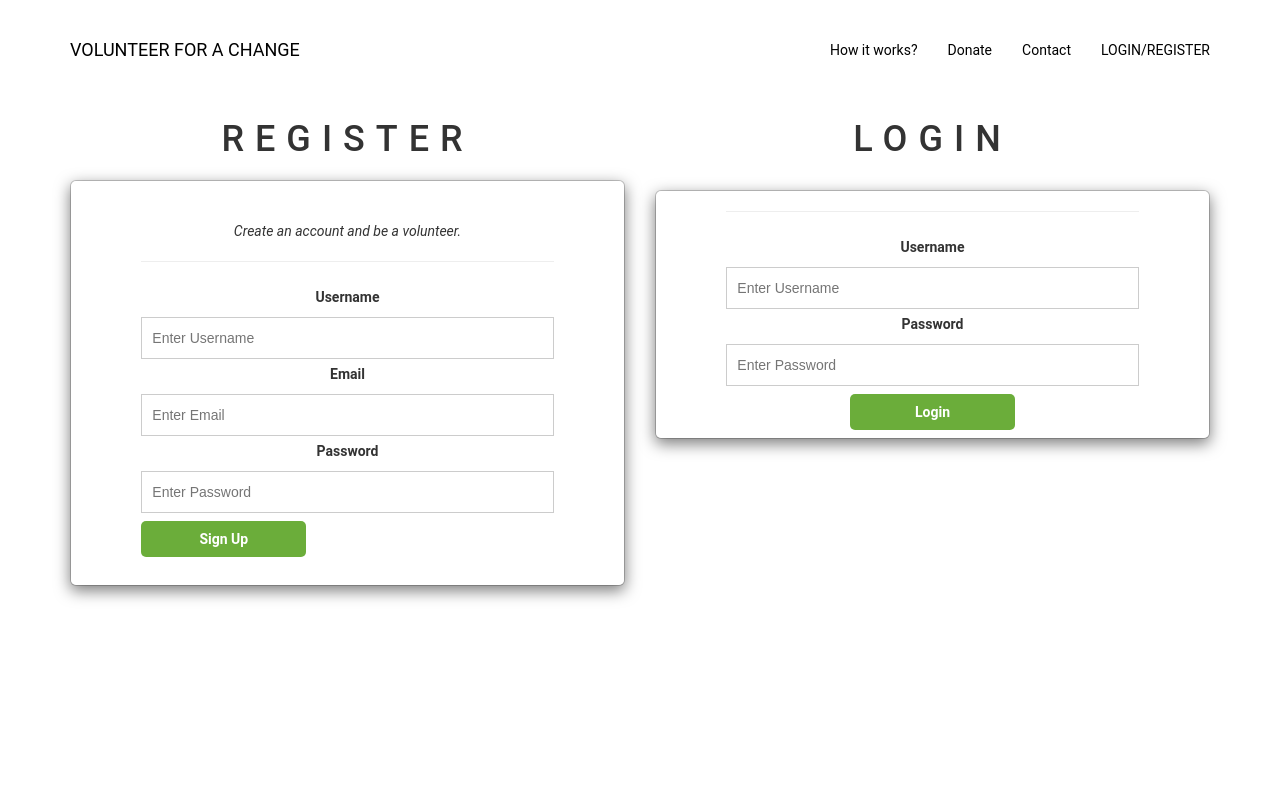
After one commit to afifmj/runio2018, a CodeIgniter app: page /runio/Home/login in a window 1280 px wide. The commit adds this page. Run offline with CodeIgniter, Linux system fonts and the light colour scheme.

Commit message:
Login frontend

```diff
--- a/application/controllers/Home.php
+++ b/application/controllers/Home.php
@@ -13,4 +13,8 @@ class Home extends CI_Controller {
         $this->load->view('home');
     }
 
+    public function login() {
+        $this->load->view('login');
+    }
+
 }
--- /dev/null
+++ b/application/views/login.php
@@ -0,0 +1,102 @@
+<!DOCTYPE html>
+<html>
+<head>
+    <title>
+        RUNIO
+    </title>
+    <!-- Bootstrap links -->
+    <meta charset="utf-8">
+    <meta name="viewport" content="width=device-width, initial-scale=1">
+    <link rel="stylesheet" href="https://maxcdn.bootstrapcdn.com/bootstrap/3.3.7/css/bootstrap.min.css">
+    <script src="https://ajax.googleapis.com/ajax/libs/jquery/3.3.1/jquery.min.js"></script>
+    <script src="https://maxcdn.bootstrapcdn.com/bootstrap/3.3.7/js/bootstrap.min.js"></script>
+    <link rel="stylesheet" href="https://cdnjs.cloudflare.com/ajax/libs/font-awesome/4.7.0/css/font-awesome.min.css">
+
+    <!-- CSS JS links -->
+    <link rel="stylesheet" type="text/css" href="<?php echo site_url('assets/css/style.css'); ?>">
+    <script type = 'text/javascript' src = "<?php echo site_url('assets/js/init.js') ?>"></script>
+    <script type = 'text/javascript' src = "<?php echo site_url('assets/js/nav.js') ?>"></script>
+</head>
+<body>
+
+<div class="container">
+    <nav class="navbar navbar-fixed-top">
+
+        <div class="container">
+            <div class="navbar-header">
+                <button type="button" class="navbar-toggle collapsed" data-toggle="collapse" data-target="#navcomponents" aria-expanded "false">
+                        <i class="glyphicon glyphicon-align-center"></i>
+                </button>
+
+            <a href="#" class="navbar-brand">VOLUNTEER FOR A CHANGE</a>
+            </div>
+
+            <div class="collapse navbar-collapse" id="navcomponents">
+                <ul class="nav navbar-nav navbar-right">
+                    <li><a href="<?php echo site_url('home/index') ?>">How it works?</a></li>
+                    <li><a href="<?php echo site_url('home') ?>">Donate</a></li>
+                    <li><a href="<?php echo site_url('home') ?>">Contact</a></li>
+                    <li><a href="#">LOGIN/REGISTER</a></li>
+                </ul>
+            </div>
+        </div>
+
+    </nav>
+</div>
+
+<!-- Register/Login -->
+<div class="container">
+    <div class="row" id="lg">
+        <div class="col-md-6" id="register">
+            <div class="heading">
+                <h1>REGISTER<h1>
+            </div>
+            <div class="forms">
+                <form class="modal-content animate" action="<?php echo site_url('Users/signup'); ?>" method="post" autocomplete="off">
+                    <div class="container">
+                        <br><br>
+                        <p><i>Create an account and be a volunteer.</i></p>
+                        <hr>
+                        <label for="username"><b>Username</b></label>
+                        <input type="text" placeholder="Enter Username" name="username" required><br>
+
+                        <label for="email"><b>Email</b></label>
+                        <input type="text" placeholder="Enter Email" name="email" required><br>
+
+                        <label for="password"><b>Password</b></label>
+                        <input type="password" placeholder="Enter Password" name="password" required>
+
+                        <div class="clearfix">
+                            <button type="submit" class="signupbtn"><b>Sign Up</b></button>
+                        </div>
+                        <br>
+                    </div>
+                </form>
+            </div>
+        </div>
+        <div class="col-md-6" id="login">
+            <div class="heading">
+                <h1>LOGIN</h1>
+            </div>
+            <br>
+            <div class="forms">
+                <form class="modal-content animate" action="<?php echo site_url('Users/login'); ?>" method="post" autocomplete="off">
+    	            <div class="container">
+			        <hr>
+                    <label for="username"><b>Username</b></label>
+                    <input type="text" placeholder="Enter Username" name="username" required>
+
+                    <label for="psw"><b>Password</b></label>
+                    <input type="password" placeholder="Enter Password" name="password" required>
+
+			        <br>
+                    <button type="submit" class="loginbtn"><b>Login</b></button>
+                    </div>
+                </form>
+            </div>
+        </div>
+    </div>
+</div>
+
+</body>
+</html>
--- a/assets/css/style.css
+++ b/assets/css/style.css
@@ -12,16 +12,6 @@ body {
 @import url('https://fonts.googleapis.com/css?family=Roboto:300');
 
 /* Navbar */
-.bg .navbar {
-    font-family: 'Roboto', sans-serif;
-    padding-top: 25px;
-    padding-bottom: 25px;
-    background-color: transparent;
-    color: #ffffff;
-    border: none;
-    transition: all 0.3s;
-}
-
 .navbar {
     font-family: 'Roboto', sans-serif;
     padding-top: 25px;
@@ -30,6 +20,10 @@ body {
     color: black;
     border: none;
     transition: all 0.3s;
+}
+
+.navbar i {
+    color: black !important;
 }
 
 .bg .navbar a {
@@ -71,9 +65,80 @@ body {
     padding: 40px 0px;
 }
 
-#heading {
+.heading {
     letter-spacing: 11px;
     font-size: 20px;
     font-weight: 500;
     text-align: center;
 }
+
+#lg {
+    margin-top: 100px;
+}
+
+/* Register form */
+.forms {
+  text-align: center;
+}
+
+input {
+    width: 100%;
+    padding: 10px;
+    margin-bottom: 0px;
+    display: inline-block;
+    border: 1px solid #ccc;
+    font-family: Arial;
+}
+
+label {
+    text-align: left;
+    padding: 5px;
+}
+
+.forms input[type=text]:focus, input[type=password]:focus {
+    outline: none;
+}
+
+.forms button {
+    background-color: #5ba525;
+    color: #ffffff;
+    padding: 8px 20px;
+    margin: 8px 0;
+    border: none;
+    cursor: pointer;
+    width: 40%;
+    border-radius: 5px;
+    opacity: 0.9;
+}
+
+button:visited {
+  color: inherit;
+}
+
+button:hover {
+    opacity:1;
+}
+
+.signupbtn, .loginbtn {
+  padding: 14px 20px;
+  background-color: #32CD32;
+}
+
+.loginbtn {
+  width: 50%;
+  text-align: center;
+  color: white;
+  border: none;
+}
+
+.signupbtn {
+  float: left;
+  width: 50%;
+  color: white;
+  border: none;
+  opacity: 0.9;
+}
+
+form .container {
+  width: 80%;
+}
```
Also changed, not shown: application/views/home.php (+7 -4 lines).
